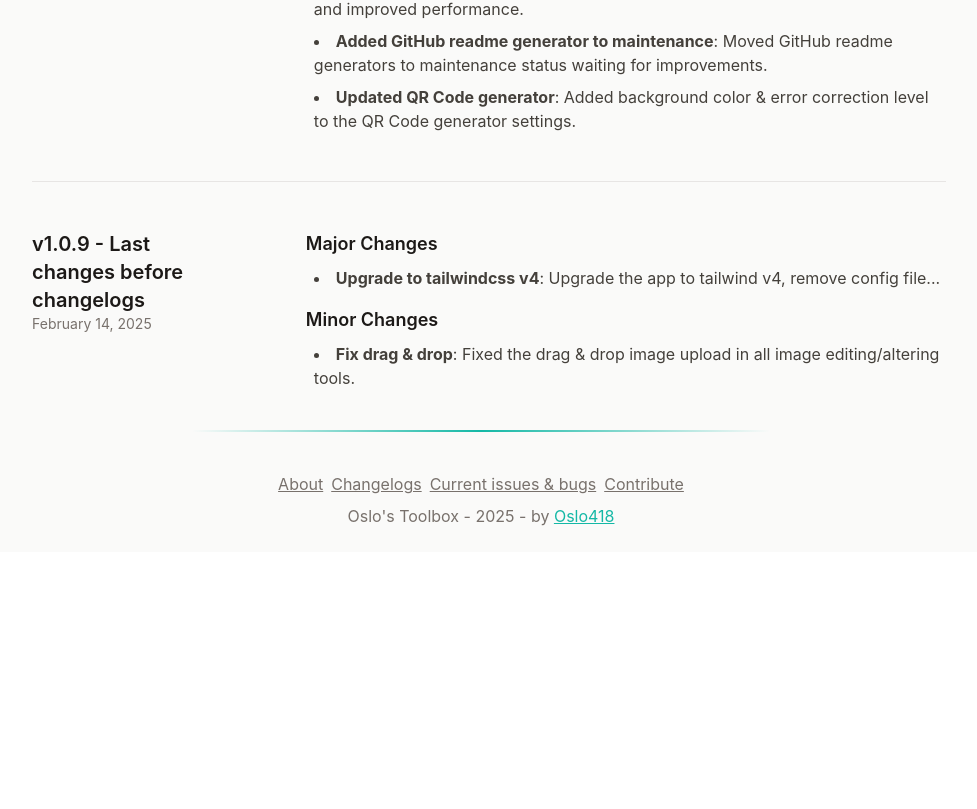
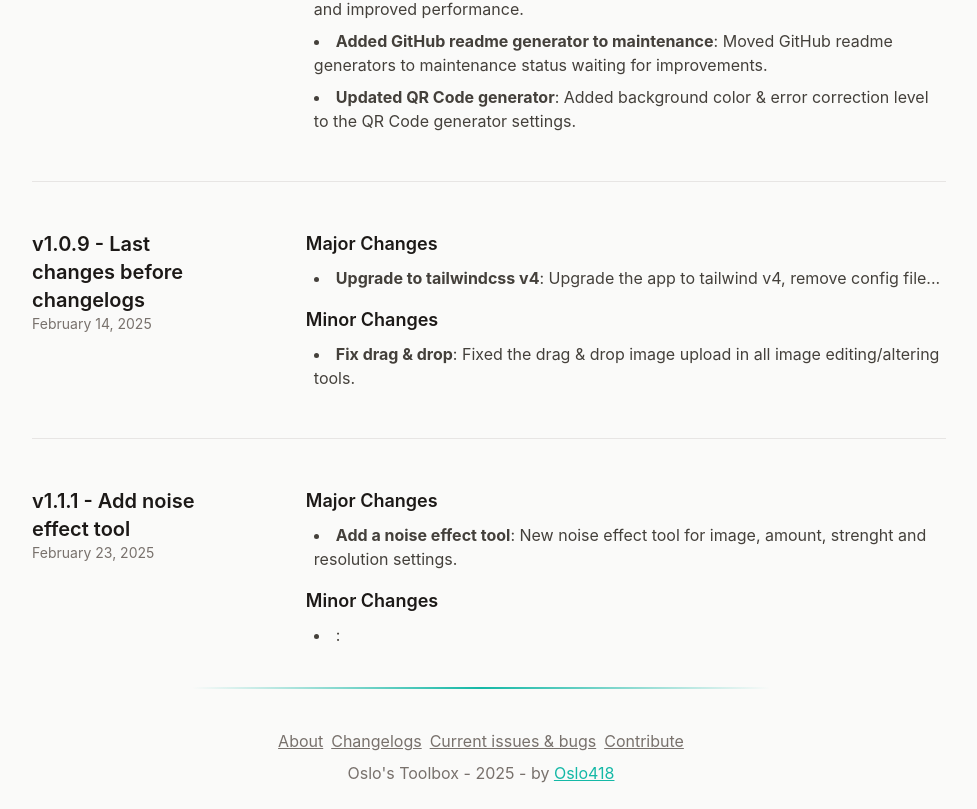
Before and after one commit to Oslonline/oslo-toolbox, a React (Vite) app: page /Changelogs in a window 1280 px wide. Shown: the part 509-1318 px from the top of the page, without its empty margins (159-1136 px from the left). Before the commit the page ends 1061 px from the top, so only its background shows below. Built offline with nearby package versions, Linux system fonts and the light colour scheme.

Commit message:
feat: add new changelog

```diff
--- a/src/data/changelog.js
+++ b/src/data/changelog.js
@@ -1,4 +1,21 @@
 const changelog = [
+  {
+    version: "1.1.1",
+    date: "2025-02-23",
+    title: "Add noise effect tool",
+    majorChanges: [
+      {
+        title: "Add a noise effect tool",
+        description: "New noise effect tool for image, amount, strenght and resolution settings.",
+      },
+    ],
+    minorChanges: [
+      {
+        title: "",
+        description: "",
+      },
+    ],
+  },
   {
     version: "1.0.9",
     date: "2025-02-14",
```
